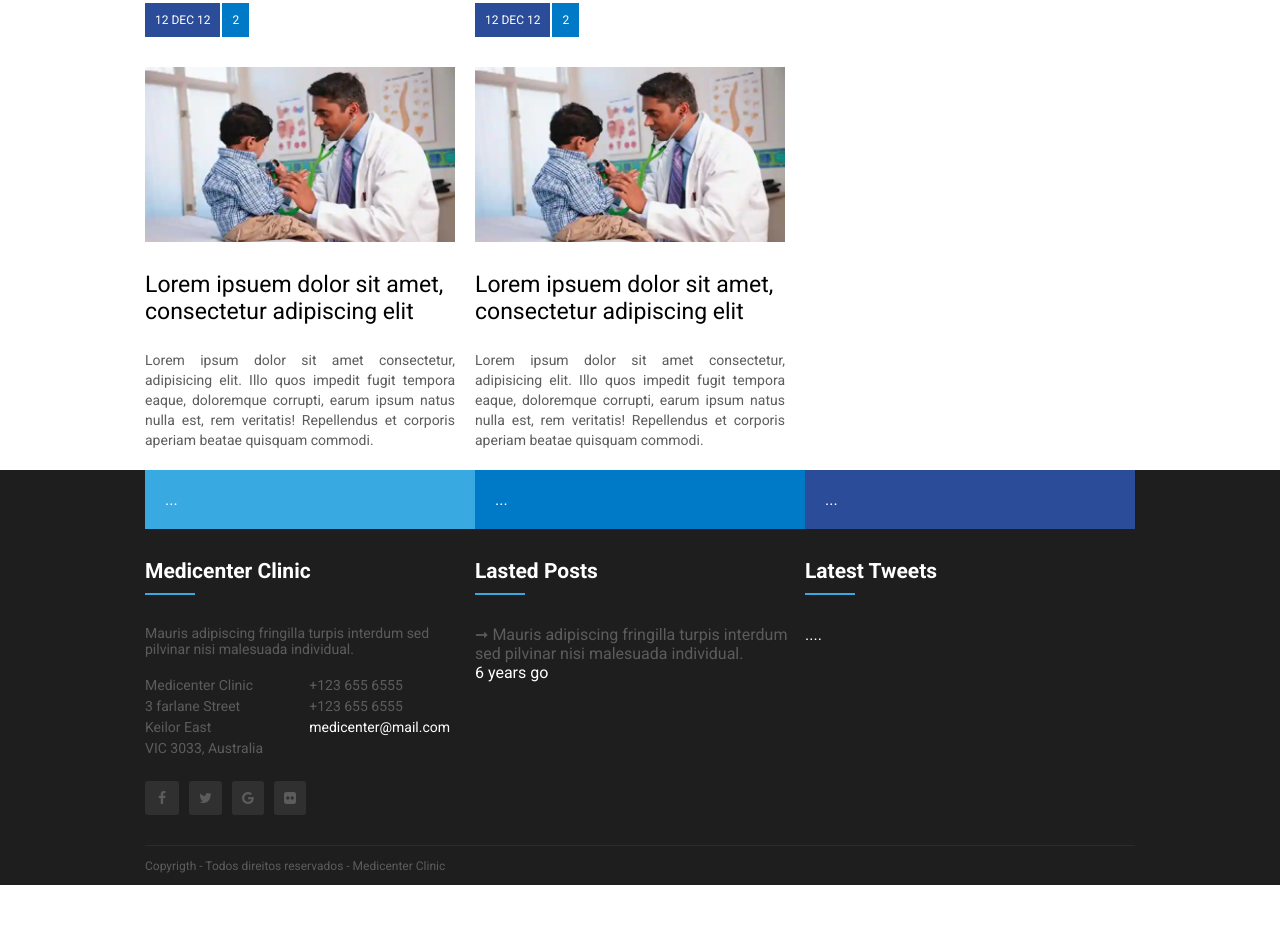
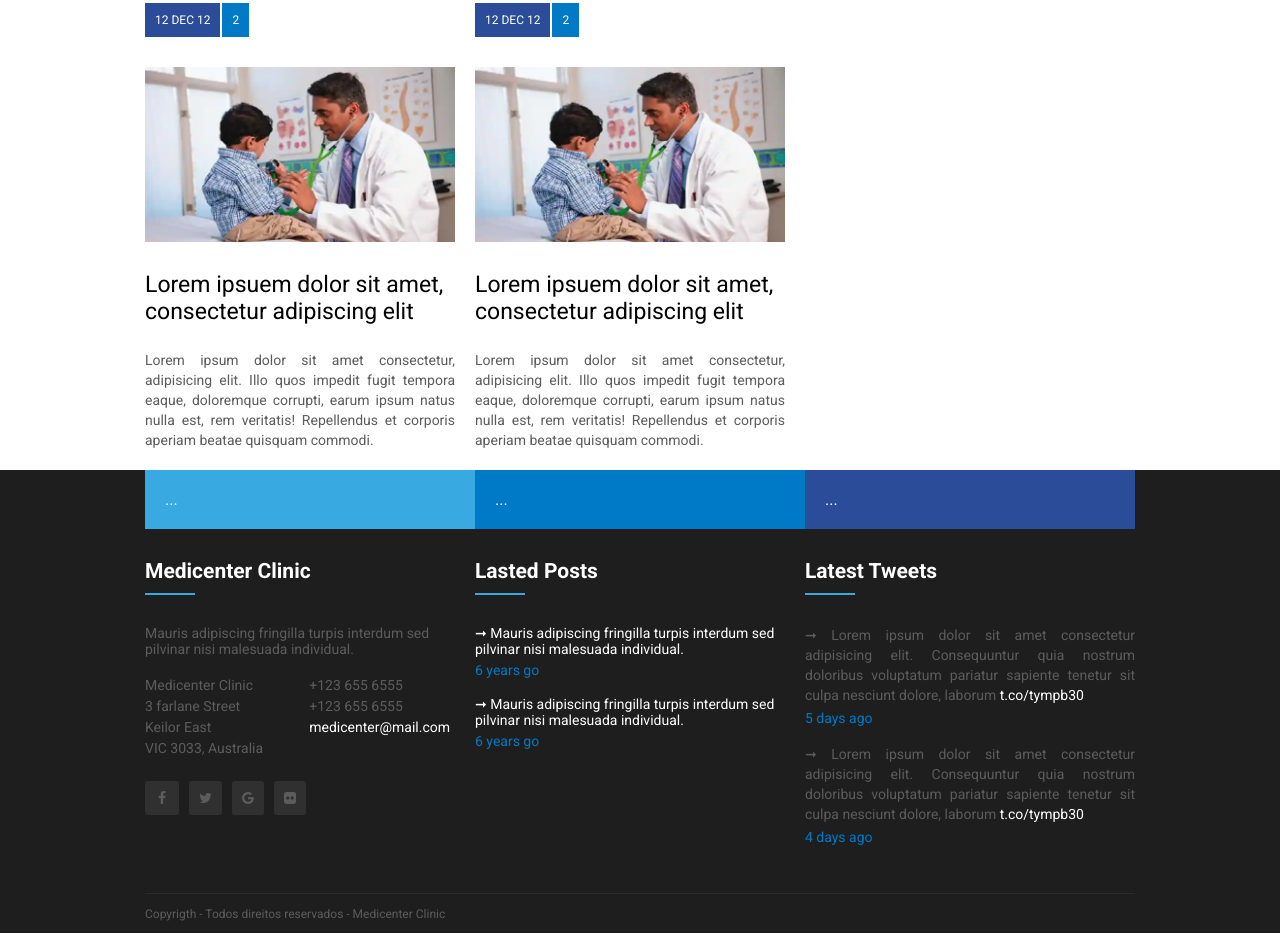
Before and after one commit to guusfelix2015/Medicenter, a plain HTML site: page index.html in a window 1280 px wide. Shown: the part 1349-2283 px from the top of the page. Before the commit the page ends 2235 px from the top, so only its background shows below. Drawn offline with Linux system fonts and the light colour scheme.

Commit message:
add styles footer

```diff
--- a/assets/css/style.css
+++ b/assets/css/style.css
@@ -120,6 +120,16 @@ nav a:hover {
 
 .banner2 {
   background-color: var(--banner2);
+}
+
+.banner1 a:hover {
+  background: var(--color-text);
+  color: var(--banner2);
+}
+
+.banner2 a:hover {
+  background: var(--color-text);
+  color: var(--banner2);
 }
 
 .banner3 {
@@ -350,6 +360,30 @@ footer .widget-title-text {
   border-radius: 3px;
 }
 
+.social a:hover {
+  background: var(--color-text);
+  color: var(--shadow);
+}
+
 .medicenter-text-last-post {
+  color: var(--color-text);
+  font-size: 14px;
+}
+
+.widget-body span {
+  color: var(--banner2);
+  margin: 5px 0 18px 0;
+  font-size: 14px;
+  cursor: pointer;
+}
+
+.medicenter-text-last-tweets {
   color: var(--gray);
+  font-size: 14px;
+  text-align: justify;
+  line-height: 20px;
 }
+
+.link-color {
+  color: var(--color-text);
+}
--- a/index.html
+++ b/index.html
@@ -246,6 +246,11 @@
                     nisi malesuada individual.
                   </div>
                   <span>6 years go</span>
+                  <div class="medicenter-text-last-post">
+                    ➞ Mauris adipiscing fringilla turpis interdum sed pilvinar
+                    nisi malesuada individual.
+                  </div>
+                  <span>6 years go</span>
                 </div>
               </div>
             </div>
@@ -255,7 +260,22 @@
               <div class="widget-title">
                 <div class="widget-title-text">Latest Tweets</div>
                 <div class="widget-title-bars"></div>
-                <div class="widget-body flex">....</div>
+                <div class="widget-body flex">
+                  <div class="medicenter-text-last-tweets">
+                    ➞ Lorem ipsum dolor sit amet consectetur adipisicing elit.
+                    Consequuntur quia nostrum doloribus voluptatum pariatur
+                    sapiente tenetur sit culpa nesciunt dolore, laborum
+                    <a class="link-color" href="#">t.co/tympb30</a>
+                  </div>
+                  <span>5 days ago</span>
+                  <div class="medicenter-text-last-tweets">
+                    ➞ Lorem ipsum dolor sit amet consectetur adipisicing elit.
+                    Consequuntur quia nostrum doloribus voluptatum pariatur
+                    sapiente tenetur sit culpa nesciunt dolore, laborum
+                    <a class="link-color" href="#">t.co/tympb30</a>
+                  </div>
+                  <span>4 days ago</span>
+                </div>
               </div>
             </div>
           </div>
```
